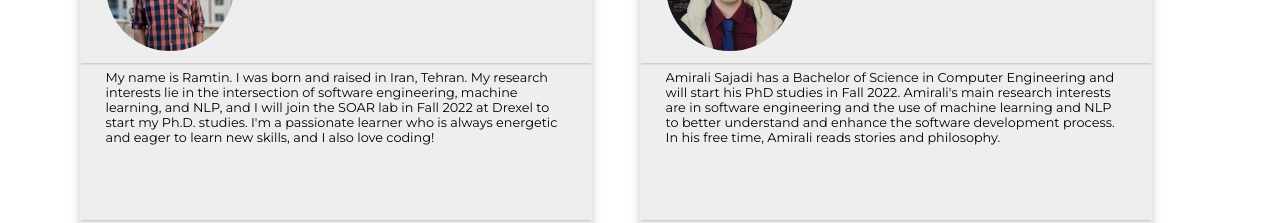
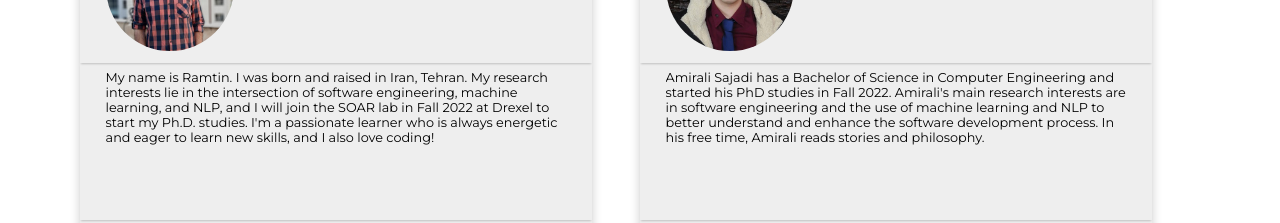
Before and after one commit to SOAR-Lab/soar-lab-old-website, a React (Create React App) app: page /#/Team in a window 1280 px wide. Shown: the part 699-922 px from the top of the page. Built offline with nearby package versions, Linux system fonts and the light colour scheme.

Commit message:
edited Amirali's description

```diff
--- a/src/Components/Members/TeamMembers.js
+++ b/src/Components/Members/TeamMembers.js
@@ -27,7 +27,7 @@ export const TeamMembers = [
         name: ' Amirali Sajadi',
         picture: '/amiralis.jpeg',
         position: 'Ph.D. Student, Drexel University',
-        info: 'Amirali Sajadi has a Bachelor of Science in Computer Engineering and will start his PhD studies in Fall 2022. Amirali\'s main research interests are in software engineering and the use of machine learning and NLP to better understand and enhance the software development process. In his free time, Amirali reads stories and philosophy.',
+        info: 'Amirali Sajadi has a Bachelor of Science in Computer Engineering and started his PhD studies in Fall 2022. Amirali\'s main research interests are in software engineering and the use of machine learning and NLP to better understand and enhance the software development process. In his free time, Amirali reads stories and philosophy.',
         email: 'Amirali.sajadi@drexel.edu',
         github: 'https://github.com/AmiraliSajadi',
         linkedin: 'https://www.linkedin.com/in/amirali-sajadi-a169a821b?lipi=urn%3Ali%3Apage%3Ad_flagship3_profile_view_base_contact_details%3B%2Fh4IaXkJRxujk3TO9zoqUw%3D%3D',
```
